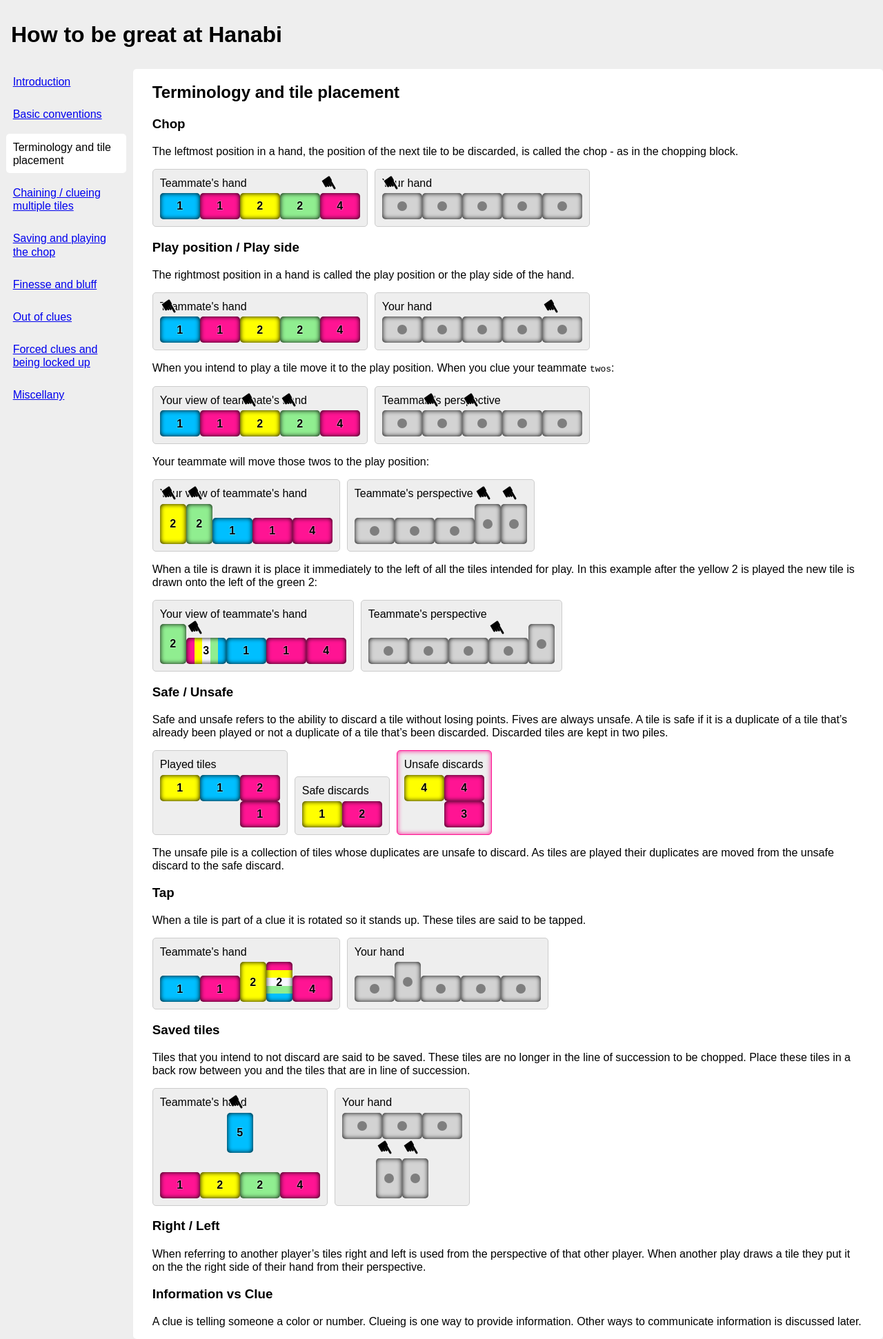
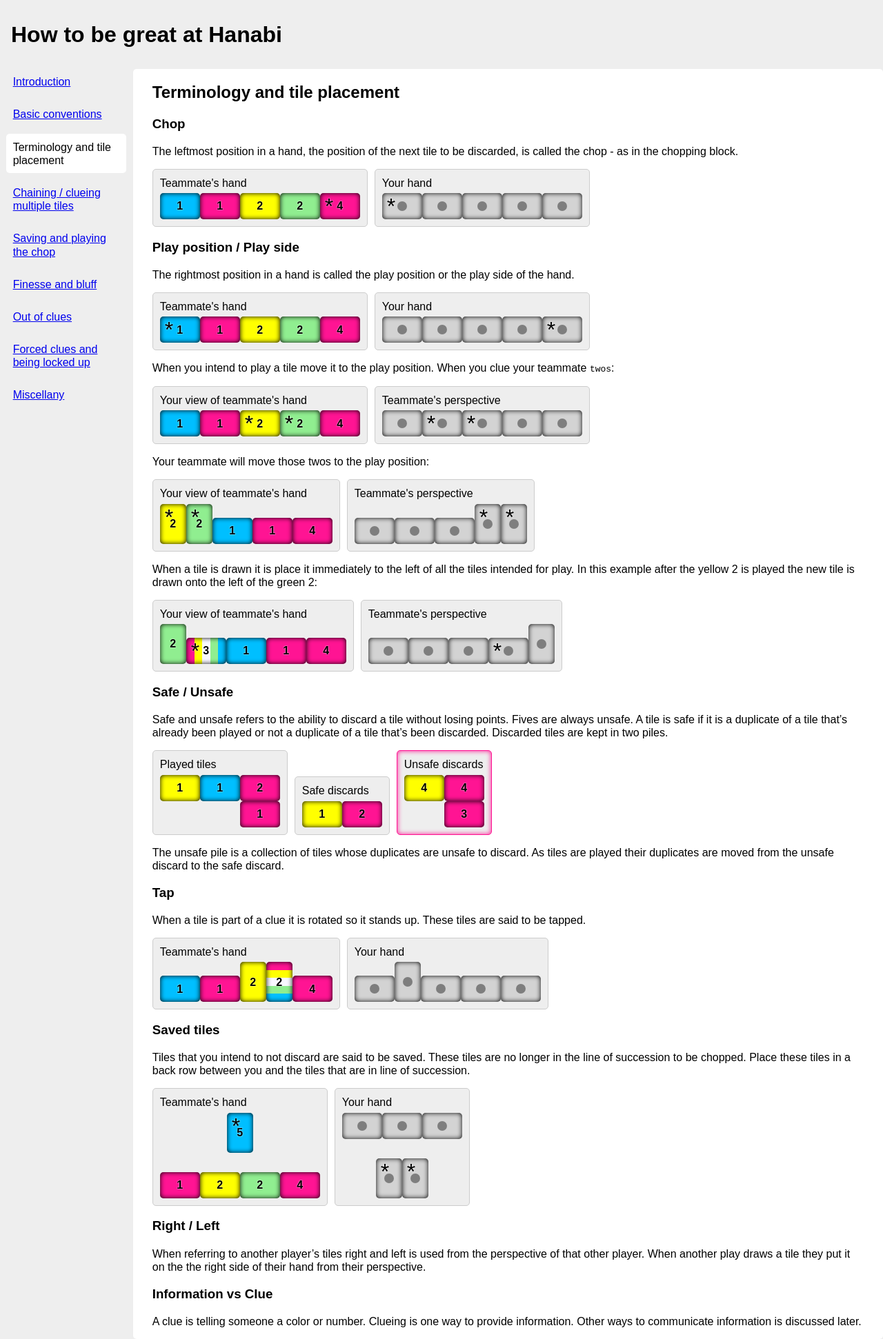
Before and after one commit to davidleston/hanabi-how-to, a Jekyll site: the page built from terminology-tile-placement.md, in a window 1280 px wide. Shown: the whole page at 69% size. Built offline with Jekyll 4.4.1, drawn with Linux system fonts in a browser that asks for light colours.

Commit message:
No longer using hand, putting asterisk inside tile simplifies things.

```diff
--- a/_layouts/default.html
+++ b/_layouts/default.html
@@ -9,7 +9,7 @@ layout: compress
   <link rel="stylesheet" href="styles.css"/>
   <title>Hanabi How To - {{page.title}}</title>
 </head>
-<body ontouchstart="">
+<body>
   <header><h1>How to be great at Hanabi</h1></header>
   <main>
     <nav>
--- a/styles.css
+++ b/styles.css
@@ -59,6 +59,11 @@ tiles {
   display: flex;
   align-items: flex-end;
   justify-content: center;
+  --textShadowColor: rgba(255, 255, 255, .2);
+  text-shadow: -1px -1px 0 var(--textShadowColor),
+                1px -1px 0 var(--textShadowColor),
+               -1px  1px 0 var(--textShadowColor),
+                1px  1px 0 var(--textShadowColor);
 }
 
 hand tiles + tiles {
@@ -76,11 +81,6 @@ tile {
   box-shadow: inset 0 0 var(--boxShadowSize) black;
   background: var(--tileBackground);
   border-radius: var(--tileBorderRadius);
-  --textShadowColor: rgba(255, 255, 255, .2);
-  text-shadow: -1px -1px 0 var(--textShadowColor),
-                1px -1px 0 var(--textShadowColor),
-               -1px  1px 0 var(--textShadowColor),
-                1px  1px 0 var(--textShadowColor);
   font-weight: bold;
 }
 
@@ -116,22 +116,10 @@ mark {
 }
 
 mark:before {
-  content: '☛';
+  content: '*';
   position: absolute;
-  top: -2ex;
-  pointer-events: none;
-  font-size: 180%;
-  transform: rotate(60deg);
-  text-shadow: -1px -1px 0 var(--pileBackground),
-                1px -1px 0 var(--pileBackground),
-               -1px  1px 0 var(--pileBackground),
-                1px  1px 0 var(--pileBackground);
-  opacity: 1;
-  transition: opacity 0.1s linear;
-}
-
-pile:hover mark:before, hand:hover mark:before, pile:active mark:before, hand:active mark:before {
-  opacity: .2;
+  font-size: 200%;
+  padding-left: var(--boxShadowSize);
 }
 
 [title~=hidden]:before {
```
